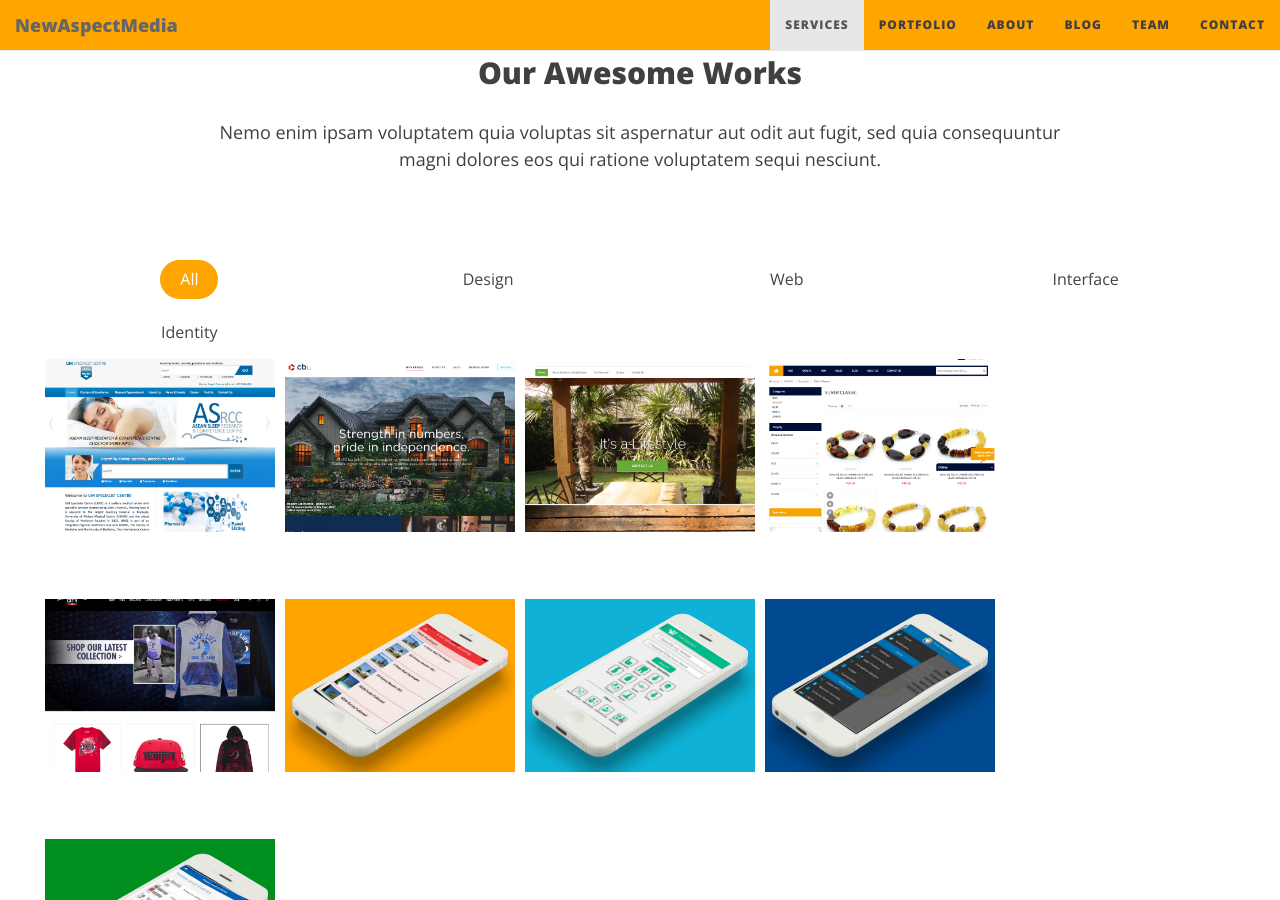
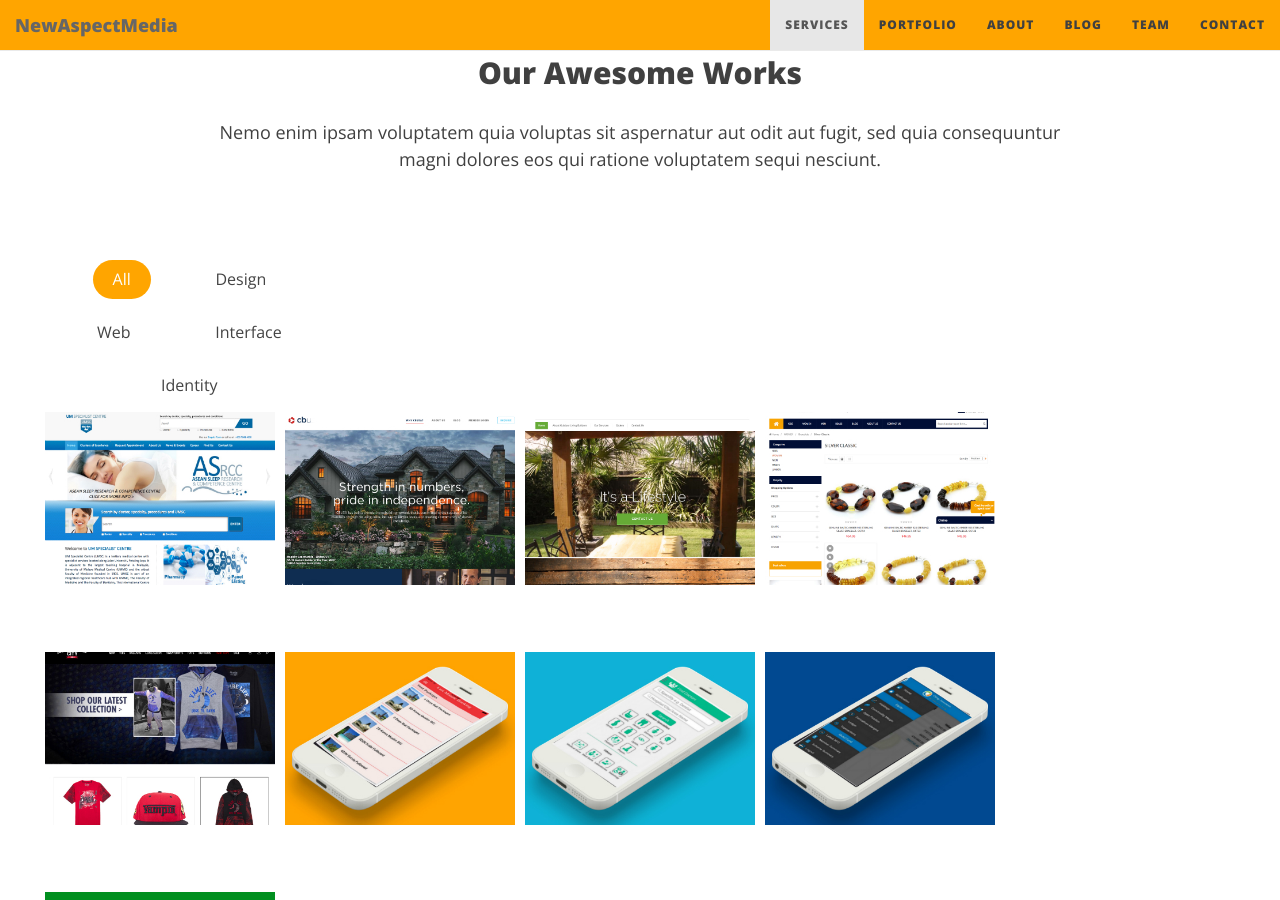
Before and after one commit to newmedia77/appxnam, a Jekyll site: the page built from index.html, in a window 1280 px wide and 900 px high, scrolled down 2868 px. Built offline with Jekyll 4.4.1, drawn with Linux system fonts in a browser that asks for light colours; nearby versions of some CDN libraries; the list of posts is cut into pages by our own code.

Commit message:
andreas
portfolio </div>

```diff
--- a/index.html
+++ b/index.html
@@ -267,11 +267,13 @@
 
             <div class="portfolio-container text-center">
                 <ul id="filter" class="list-inline">
-                    <li class="col-sm-3"><a class="active" data-group="all">All</a></li>
-                    <li class="col-sm-3"><a href="#" data-group="design">Design</a></li>
-                    <li class="col-sm-3"><a href="#"data-group="web">Web</a></li>
-                    <li class="col-sm-3"><a href="#" data-group="interface">Interface</a></li>
-                    <li class="col-sm-3"><a href="#" data-group="identety">Identity</a></li>
+                    <div class="col-sm-3">
+                    <li><a class="active" data-group="all">All</a></li>
+                    <li><a href="#" data-group="design">Design</a></li>
+                    <li><a href="#"data-group="web">Web</a></li>
+                    <li><a href="#" data-group="interface">Interface</a></li>
+                    <li><a href="#" data-group="identety">Identity</a></li>
+                    </div>
                 </ul>
 
                 <div id="grid">
```
